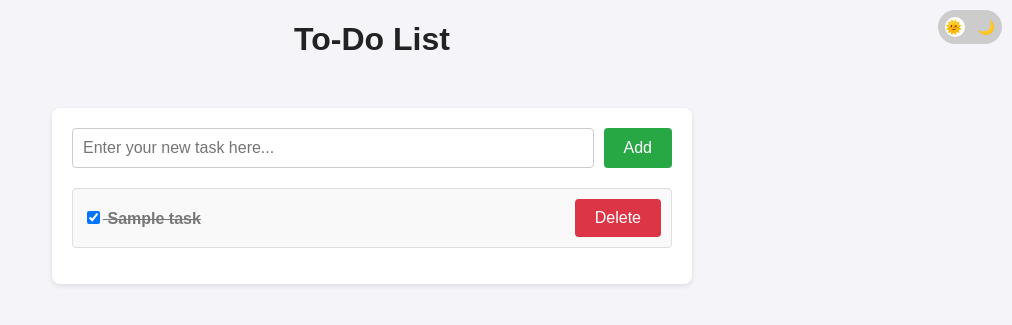
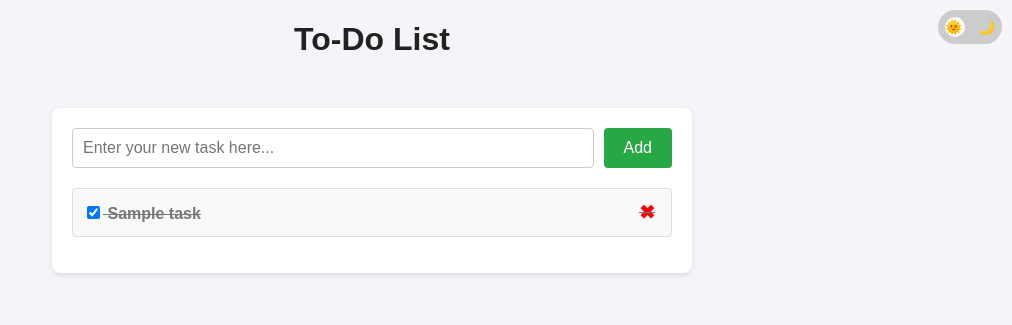
Before and after one commit to arnaveenkumar/flask_fast, a Flask app: template templates/index.html in a window 1280 px wide. Shown: the top 325 px of the page, without its empty margins (268-1280 px from the left). Run offline with Flask 3, Linux system fonts and the light colour scheme; the template is opened without the code that fills it: most values are stand-ins (such as "Sample title", 1, 10 or a date in 2020).

Commit message:
Update index.html

```diff
--- a/templates/index.html
+++ b/templates/index.html
@@ -80,14 +80,6 @@
             background: #28a745;
             color: white;
         }
-        .complete {
-            background: #007bff;
-            color: white;
-        }
-        .delete {
-            background: #dc3545;
-            color: white;
-        }
         ul {
             list-style-type: none;
             padding: 0;
@@ -141,7 +133,10 @@
                     <input type="checkbox" onchange="window.location.href='/complete/{{ loop.index0 }}'" {{ 'checked' if task.completed }}>
                     <b>{{ task.name }}</b>
                 </label>
-                <a href="/delete/{{ loop.index0 }}"><button class="delete">Delete</button></a>
+                <a href="/delete/{{ loop.index0 }}" class="delete" title="Delete Task"
+                   style="color: red; font-size: 1.2em; font-weight: bold; text-decoration: none; display: inline-block;
+                          padding: 2px 6px; border-radius: 4px; transition: 0.2s; background: rgba(255, 255, 255, 0.1);">
+                    ✖ </a>
             </li>
             {% endfor %}
         </ul>
```
